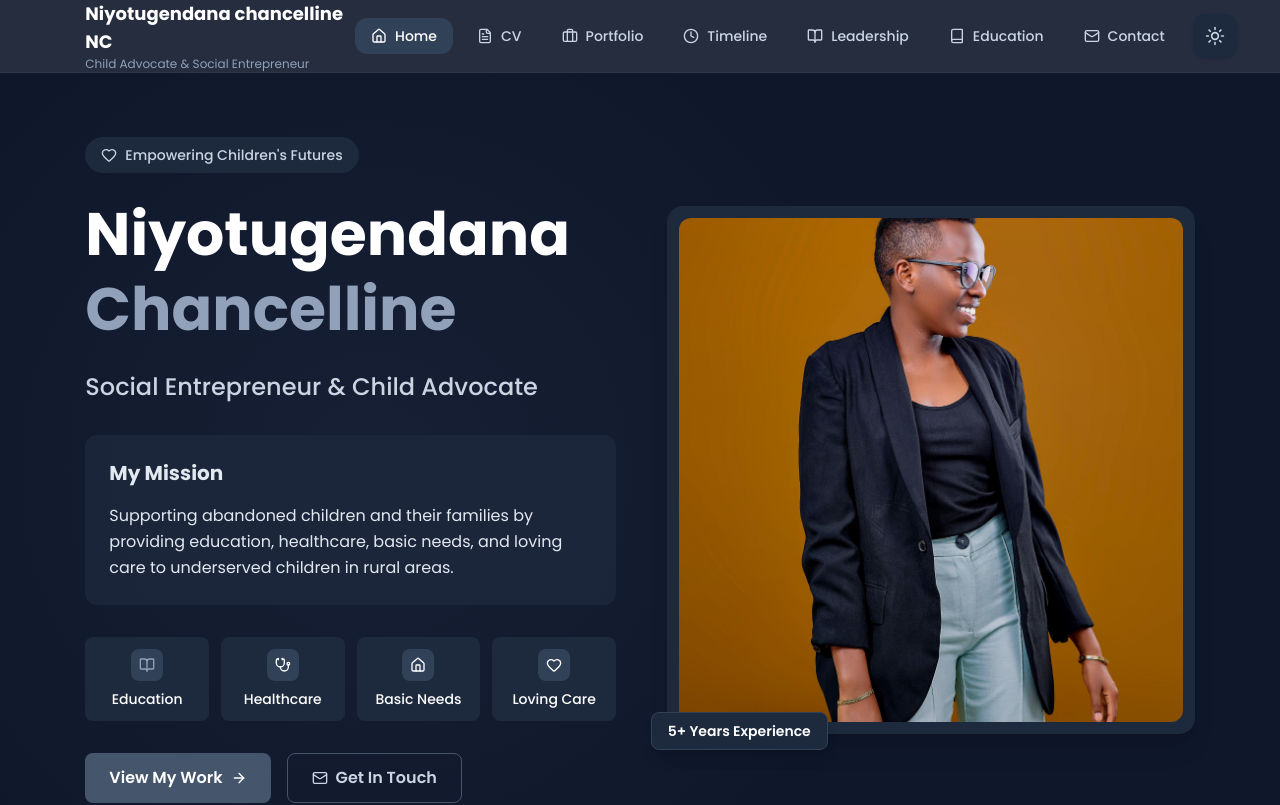
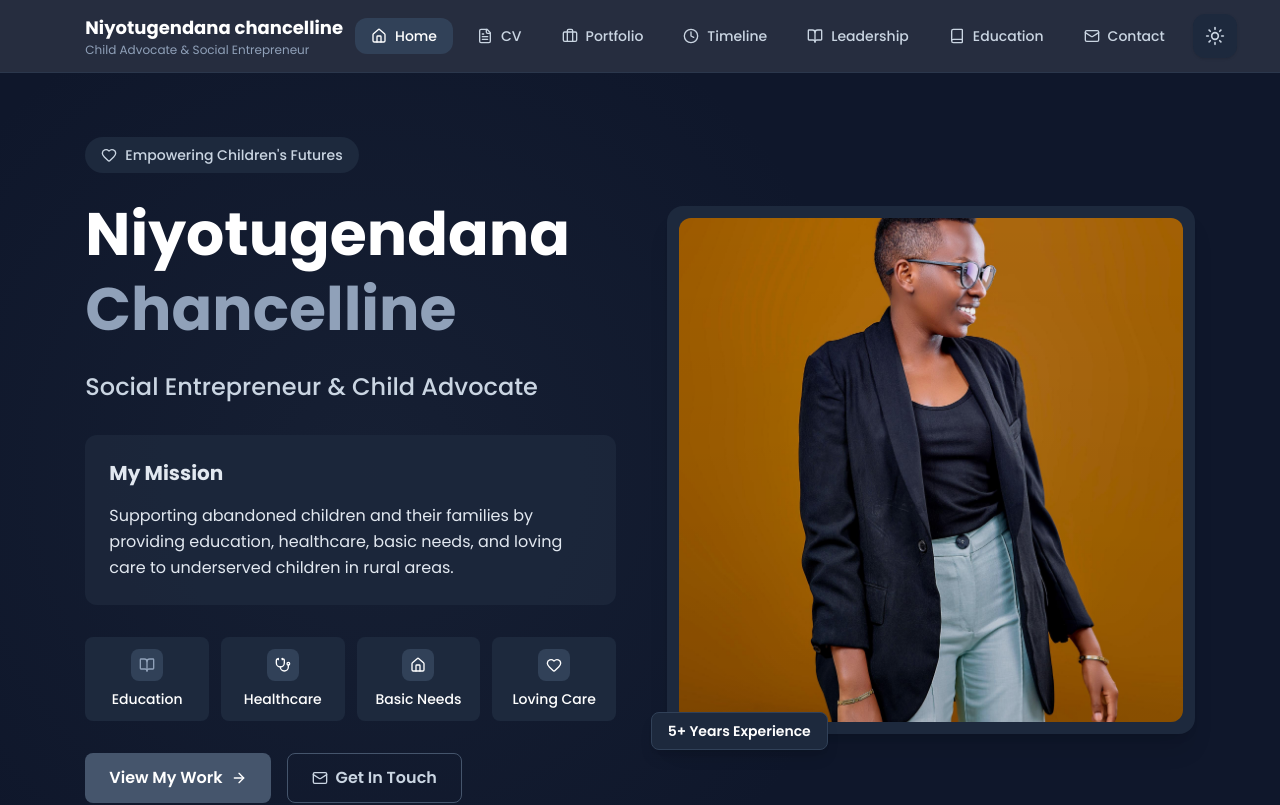
Before and after one commit to NexventuresLtd/Chancelline-Niyotugendana-portfolio, a React (Vite) app: page / in a window 1280 px wide. Shown: the top 805 px of the page. Built offline with nearby package versions, Linux system fonts and the light colour scheme; a web font is replaced by a local one.

Commit message:
not now fixed lg

```diff
--- a/src/comps/NavBar.tsx
+++ b/src/comps/NavBar.tsx
@@ -46,7 +46,7 @@ export const RenderNavigation = ({ isDarkMode, setActiveSection, setIsMenuOpen,
                                     <span className="max-lg:hidden">
                                         Niyotugendana chancelline
                                     </span>
-                                    <span className="lg:block">NC</span>
+                                    <span className="block lg:hidden">NC</span>
                                 </h1>
                                 <p className={`text-xs ${isDarkMode ? 'text-slate-400' : 'text-slate-600'}`}>
                                     Child Advocate & Social Entrepreneur
```
